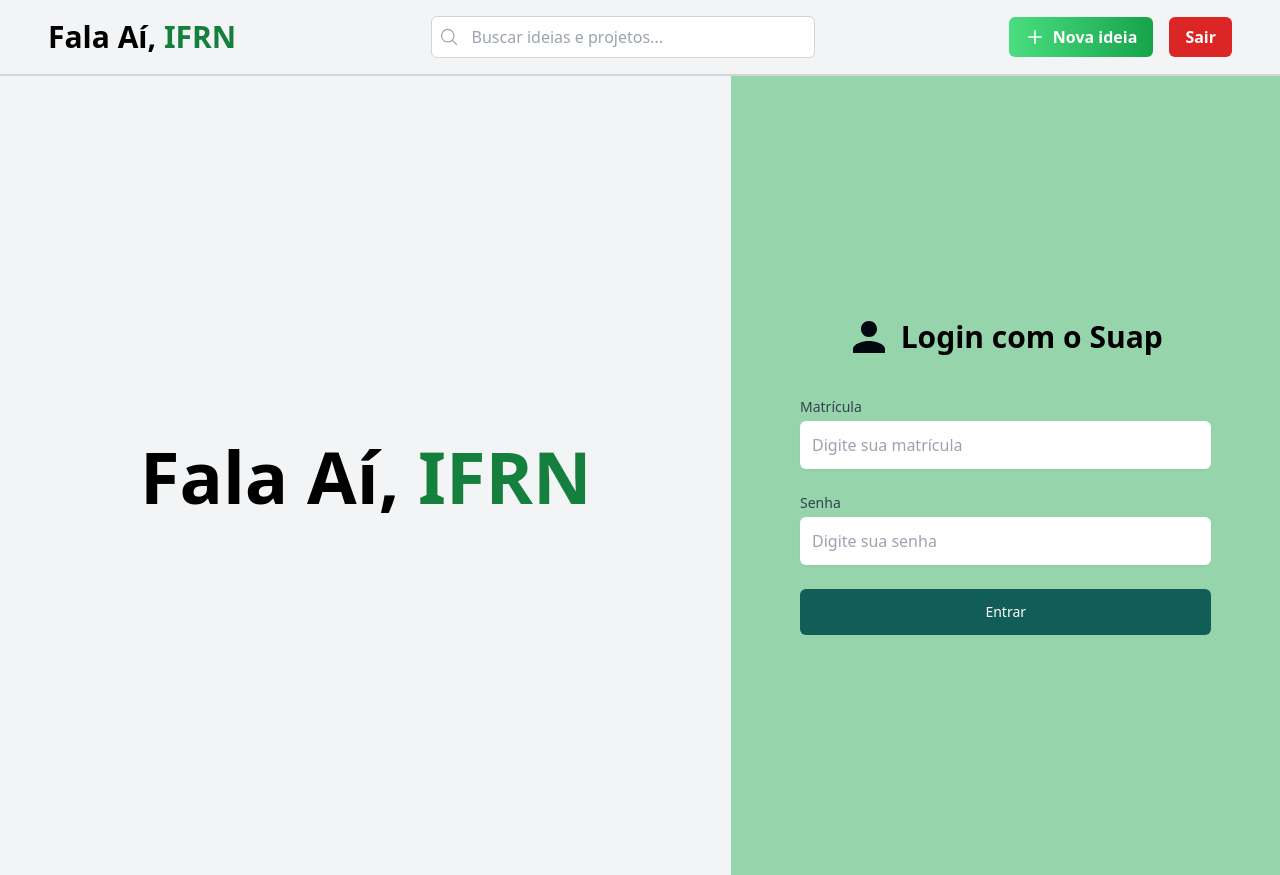
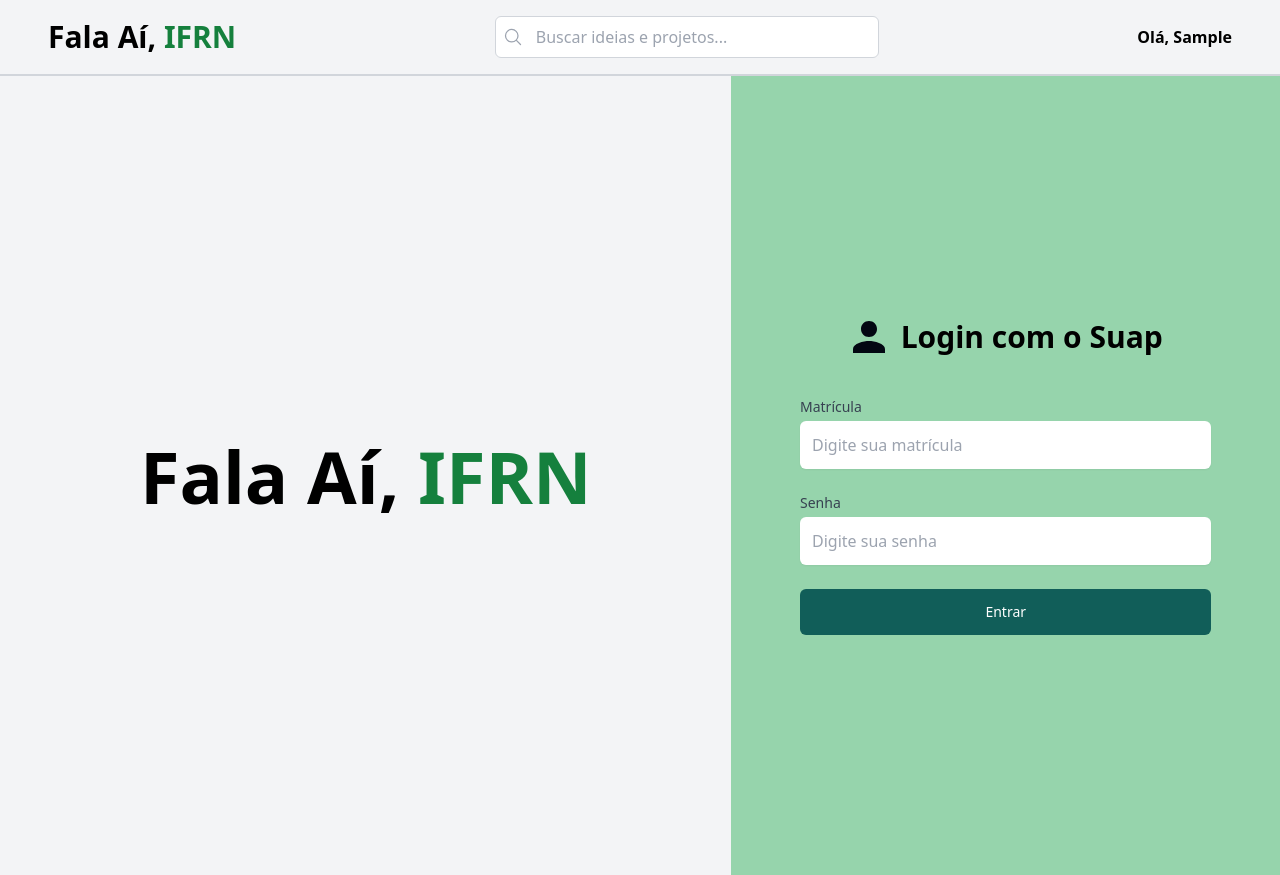
Before and after one commit to JoaoManoelFontes/falaai-ifrn, a Django app: page /auth/ in a window 1280 px wide. Shown: the top 875 px of the page. Run offline with Django 5.2, Linux system fonts and the light colour scheme; the visitor is signed in with stand-in values (Sample User, id 1); data that the repository does not hold is empty; style sheets or scripts are compiled from the project's sources.

Commit message:
feat(nav): add dropdown button for navbar

```diff
--- a/templates/base.html
+++ b/templates/base.html
@@ -1,5 +1,6 @@
 <!DOCTYPE html>
 <html lang="pt-br">
+
 <head>
     <meta charset="UTF-8">
     <meta name="viewport" content="width=device-width, initial-scale=1.0">
@@ -8,6 +9,7 @@
     {% load static %}
     <link rel="stylesheet" href="{% static 'dist/input.css' %}">
 </head>
+
 <body class="bg-gray-100 min-h-screen flex flex-col">
 
     {% if messages %}
@@ -39,21 +41,21 @@
     <header>
         <nav class="flex justify-between items-center w-full border-b-2 border-gray-300 px-12 py-4">
             <div>
-                    <span class="text-3xl font-bold">Fala Aí, <span class="text-green-700">IFRN</span></span>
+                <a href="{% url 'index' %}" class="text-3xl font-bold">Fala Aí, <span
+                        class="text-green-700">IFRN</span></a>
             </div>
 
             <div class="relative w-full max-w-sm">
                 <!-- TODO: adicionar method e action no form -->
                 <form>
-                        <input
-                            type="text"
-                            placeholder="Buscar ideias e projetos..."
-                            class="w-full pl-10 pr-4 py-2 rounded-md border border-gray-300 outline-none focus:border-green-500 transition"
-                        >
+                    <input type="text" placeholder="Buscar ideias e projetos..."
+                        class="w-full pl-10 pr-4 py-2 rounded-md border border-gray-300 outline-none focus:border-green-500 transition">
                     <!-- TODO: type submit no botão -->
-                        <button  class="absolute left-2 top-1/2 transform -translate-y-1/2 text-gray-400">
-                            <svg xmlns="http://www.w3.org/2000/svg" fill="none" viewBox="0 0 24 24" stroke-width="1.5" stroke="currentColor" class="w-5 h-5">
-                            <path stroke-linecap="round" stroke-linejoin="round" d="m21 21-5.197-5.197m0 0A7.5 7.5 0 1 0 5.196 5.196a7.5 7.5 0 0 0 10.607 10.607Z" />
+                    <button class="absolute left-2 top-1/2 transform -translate-y-1/2 text-gray-400">
+                        <svg xmlns="http://www.w3.org/2000/svg" fill="none" viewBox="0 0 24 24" stroke-width="1.5"
+                            stroke="currentColor" class="w-5 h-5">
+                            <path stroke-linecap="round" stroke-linejoin="round"
+                                d="m21 21-5.197-5.197m0 0A7.5 7.5 0 1 0 5.196 5.196a7.5 7.5 0 0 0 10.607 10.607Z" />
                         </svg>
                     </button>
                 </form>
@@ -61,26 +63,50 @@
 
             <div>
                 {% if request.user.is_authenticated %}
-                    <div class="flex gap-4">
-                        <!-- TODO: link para criar nova ideia/projeto -->
-                        <a href="{% url 'create_suggestion' %}" class="flex items-center justify-center gap-2 bg-gradient-to-r from-green-400 to-green-600 text-white font-bold px-4 py-2 rounded-md hover:brightness-90 hover:cursor-pointer transition">
-                            <svg xmlns="http://www.w3.org/2000/svg" fill="none" viewBox="0 0 24 24" stroke-width="2" stroke="currentColor" class="size-5">
-                            <path stroke-linecap="round" stroke-linejoin="round" d="M12 4.5v15m7.5-7.5h-15" />
-                            </svg>
-                            Nova ideia
-                        </a>
+                <div class="relative">
+                    <!-- Botão que aciona o dropdown -->
+                    <button id="dropdownButton" class="font-semibold rounded hover:underline">
+                        Olá, {{ user.first_name }}
+                    </button>
 
-                        <form action="{% url 'logout' %}" method="post">
-                            {% csrf_token %}
-                            <button type="submit" class="inline-flex items-center font-bold px-4 py-2 rounded-md bg-red-600 text-white hover:bg-red-700 focus:outline-none focus:ring-2 focus:ring-red-500 hover:brightness-90 transition">
-                                Sair
-                            </button>
-                        </form>
+                    <!-- Menu do Dropdown (inicialmente oculto com a classe 'hidden') -->
+                    <div id="dropdownMenu"
+                        class="absolute z-20 right-0 mt-2 w-48 bg-white rounded-md shadow-lg py-1 hidden">
+                        <a href="{% url 'profile' %}"
+                            class="flex items-center gap-2 px-4 py-2 text-gray-700 hover:bg-gray-100"><svg
+                                xmlns="http://www.w3.org/2000/svg" width="16" height="16" viewBox="0 0 24 24"
+                                fill="none" stroke="currentColor" stroke-width="2" stroke-linecap="round"
+                                stroke-linejoin="round" class="lucide lucide-user-icon lucide-user">
+                                <path d="M19 21v-2a4 4 0 0 0-4-4H9a4 4 0 0 0-4 4v2" />
+                                <circle cx="12" cy="7" r="4" />
+                            </svg> Perfil</a>
+                        <a href="{% url 'create_suggestion' %}"
+                            class="flex items-center gap-2 px-4 py-2 text-gray-700 hover:bg-gray-100"><svg
+                                xmlns="http://www.w3.org/2000/svg" width="16" height="16" viewBox="0 0 24 24"
+                                fill="none" stroke="currentColor" stroke-width="2" stroke-linecap="round"
+                                stroke-linejoin="round" class="lucide lucide-plus-icon lucide-plus">
+                                <path d="M5 12h14" />
+                                <path d="M12 5v14" />
+                            </svg> Nova ideia</a>
+                        <a href="{% url 'logout' %}"
+                            class="flex items-center gap-2 px-4 py-2 text-gray-700 hover:bg-red-100"><svg
+                                xmlns="http://www.w3.org/2000/svg" width="16" height="16" viewBox="0 0 24 24"
+                                fill="none" stroke="currentColor" stroke-width="2" stroke-linecap="round"
+                                stroke-linejoin="round" class="lucide lucide-log-out-icon lucide-log-out">
+                                <path d="m16 17 5-5-5-5" />
+                                <path d="M21 12H9" />
+                                <path d="M9 21H5a2 2 0 0 1-2-2V5a2 2 0 0 1 2-2h4" />
+                            </svg> Sair</a>
+                    </div>
+                </div>
             </div>
             {% else %}
-                        <a href="{% url 'auth' %}" class="flex gap-2 font-semibold border border-gray-300 px-4 py-2 rounded-md hover:bg-gray-200 transition">
-                            <svg xmlns="http://www.w3.org/2000/svg" fill="none" viewBox="0 0 24 24" stroke-width="1.5" stroke="currentColor" class="size-6">
-                            <path stroke-linecap="round" stroke-linejoin="round" d="M8.25 9V5.25A2.25 2.25 0 0 1 10.5 3h6a2.25 2.25 0 0 1 2.25 2.25v13.5A2.25 2.25 0 0 1 16.5 21h-6a2.25 2.25 0 0 1-2.25-2.25V15M12 9l3 3m0 0-3 3m3-3H2.25" />
+            <a href="{% url 'auth' %}"
+                class="flex gap-2 font-semibold border border-gray-300 px-4 py-2 rounded-md hover:bg-gray-200 transition">
+                <svg xmlns="http://www.w3.org/2000/svg" fill="none" viewBox="0 0 24 24" stroke-width="1.5"
+                    stroke="currentColor" class="size-6">
+                    <path stroke-linecap="round" stroke-linejoin="round"
+                        d="M8.25 9V5.25A2.25 2.25 0 0 1 10.5 3h6a2.25 2.25 0 0 1 2.25 2.25v13.5A2.25 2.25 0 0 1 16.5 21h-6a2.25 2.25 0 0 1-2.25-2.25V15M12 9l3 3m0 0-3 3m3-3H2.25" />
                 </svg>
                 Entrar
             </a>
@@ -105,8 +131,14 @@
                     Plataforma de inovação aberta que conecta mentes criativas da comunidade acadêmica
                     para transformar ideias em soluções reais.
                 </p>
-                    <a href="https://github.com/JoaoManoelFontes/falaai-ifrn" target="_blank" class="inline-block bg-green-800 hover:bg-green-700 transition rounded-md p-2">
-                        <svg class="w-5 h-5 fill-white stroke-none" role="img" viewBox="0 0 24 24" xmlns="http://www.w3.org/2000/svg"><title>GitHub</title><path d="M12 .297c-6.63 0-12 5.373-12 12 0 5.303 3.438 9.8 8.205 11.385.6.113.82-.258.82-.577 0-.285-.01-1.04-.015-2.04-3.338.724-4.042-1.61-4.042-1.61C4.422 18.07 3.633 17.7 3.633 17.7c-1.087-.744.084-.729.084-.729 1.205.084 1.838 1.236 1.838 1.236 1.07 1.835 2.809 1.305 3.495.998.108-.776.417-1.305.76-1.605-2.665-.3-5.466-1.332-5.466-5.93 0-1.31.465-2.38 1.235-3.22-.135-.303-.54-1.523.105-3.176 0 0 1.005-.322 3.3 1.23.96-.267 1.98-.399 3-.405 1.02.006 2.04.138 3 .405 2.28-1.552 3.285-1.23 3.285-1.23.645 1.653.24 2.873.12 3.176.765.84 1.23 1.91 1.23 3.22 0 4.61-2.805 5.625-5.475 5.92.42.36.81 1.096.81 2.22 0 1.606-.015 2.896-.015 3.286 0 .315.21.69.825.57C20.565 22.092 24 17.592 24 12.297c0-6.627-5.373-12-12-12"/></svg>
+                <a href="https://github.com/JoaoManoelFontes/falaai-ifrn" target="_blank"
+                    class="inline-block bg-green-800 hover:bg-green-700 transition rounded-md p-2">
+                    <svg class="w-5 h-5 fill-white stroke-none" role="img" viewBox="0 0 24 24"
+                        xmlns="http://www.w3.org/2000/svg">
+                        <title>GitHub</title>
+                        <path
+                            d="M12 .297c-6.63 0-12 5.373-12 12 0 5.303 3.438 9.8 8.205 11.385.6.113.82-.258.82-.577 0-.285-.01-1.04-.015-2.04-3.338.724-4.042-1.61-4.042-1.61C4.422 18.07 3.633 17.7 3.633 17.7c-1.087-.744.084-.729.084-.729 1.205.084 1.838 1.236 1.838 1.236 1.07 1.835 2.809 1.305 3.495.998.108-.776.417-1.305.76-1.605-2.665-.3-5.466-1.332-5.466-5.93 0-1.31.465-2.38 1.235-3.22-.135-.303-.54-1.523.105-3.176 0 0 1.005-.322 3.3 1.23.96-.267 1.98-.399 3-.405 1.02.006 2.04.138 3 .405 2.28-1.552 3.285-1.23 3.285-1.23.645 1.653.24 2.873.12 3.176.765.84 1.23 1.91 1.23 3.22 0 4.61-2.805 5.625-5.475 5.92.42.36.81 1.096.81 2.22 0 1.606-.015 2.896-.015 3.286 0 .315.21.69.825.57C20.565 22.092 24 17.592 24 12.297c0-6.627-5.373-12-12-12" />
+                    </svg>
                 </a>
 
             </div>
@@ -134,10 +166,14 @@
 
         <div class="flex py-6 justify-center items-center text-white">
             <p>&copy; 2025 - Fala Aí, IFRN. Desenvolvido por
-                    <a target="_blank" href="https://github.com/genzo-dev" class="text-gray-400 hover:underline hover:decoration-green-600">Gabriel Enzo</a>,
-                    <a target="_blank" href="https://github.com/JoaoManoelFontes" class="text-gray-400 hover:underline hover:decoration-green-600">João Manoel</a>,
-                    <a target="_blank" href="https://github.com/BrunoPereiradeSouza" class="text-gray-400 hover:underline hover:decoration-green-600">Bruno Pereira</a> &
-                    <a target="_blank" href="https://github.com/alvesrangellws" class="text-gray-400 hover:underline hover:decoration-green-600">Rangel Alves</a>
+                <a target="_blank" href="https://github.com/genzo-dev"
+                    class="text-gray-400 hover:underline hover:decoration-green-600">Gabriel Enzo</a>,
+                <a target="_blank" href="https://github.com/JoaoManoelFontes"
+                    class="text-gray-400 hover:underline hover:decoration-green-600">João Manoel</a>,
+                <a target="_blank" href="https://github.com/BrunoPereiradeSouza"
+                    class="text-gray-400 hover:underline hover:decoration-green-600">Bruno Pereira</a> &
+                <a target="_blank" href="https://github.com/alvesrangellws"
+                    class="text-gray-400 hover:underline hover:decoration-green-600">Rangel Alves</a>
             </p>
         </div>
     </footer>
@@ -161,5 +197,22 @@
             }
         });
     })();
+
+    const dropdownButton = document.getElementById('dropdownButton');
+    const dropdownMenu = document.getElementById('dropdownMenu');
+
+
+    dropdownButton.addEventListener('click', () => {
+        dropdownMenu.classList.toggle('hidden');
+    });
+
+    document.addEventListener('click', (event) => {
+        const isClickInside = dropdownButton.contains(event.target) || dropdownMenu.contains(event.target);
+        if (!isClickInside) {
+            dropdownMenu.classList.add('hidden');
+        }
+    });
+
 </script>
+
 </html>
--- a/templates/index.html
+++ b/templates/index.html
@@ -7,7 +7,7 @@
 <section class="">
       <div class=" relative">
         <img src="static/images/inovation_and_colaboration.svg" class=" w-full h-full object-cover " alt="Imagem de fundo">
-        <div class="absolute inset-0 z-10 flex flex-col items-center justify-between py-12 text-white text-center bg-gradient-to-r from-[#000000af] to-[#0d7a165e]">
+        <div class="absolute inset-0 z-10 flex flex-col items-center justify-between py-12 text-white text-center bg-gradient-to-r from-[#000000da] to-[#0d7a165e]">
 
               <img src="static/images/lamp.svg" alt="Ícone de lâmpada">
               <h1 class="font-bold text-7xl max-w-[760px]">Transforme suas ideias em realidade</h1>
```
Lines whose indentation alone changed are shown as unchanged.
